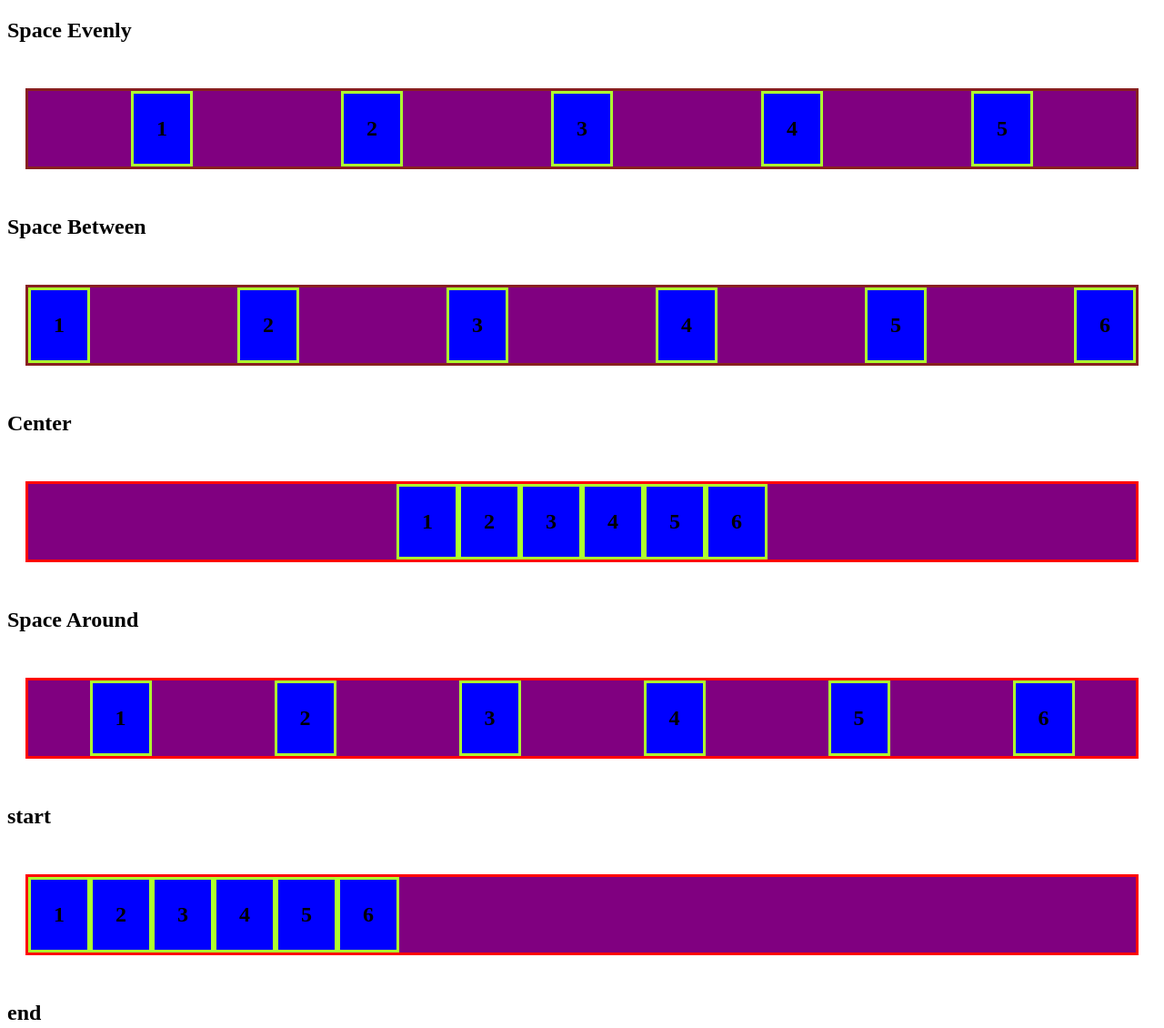
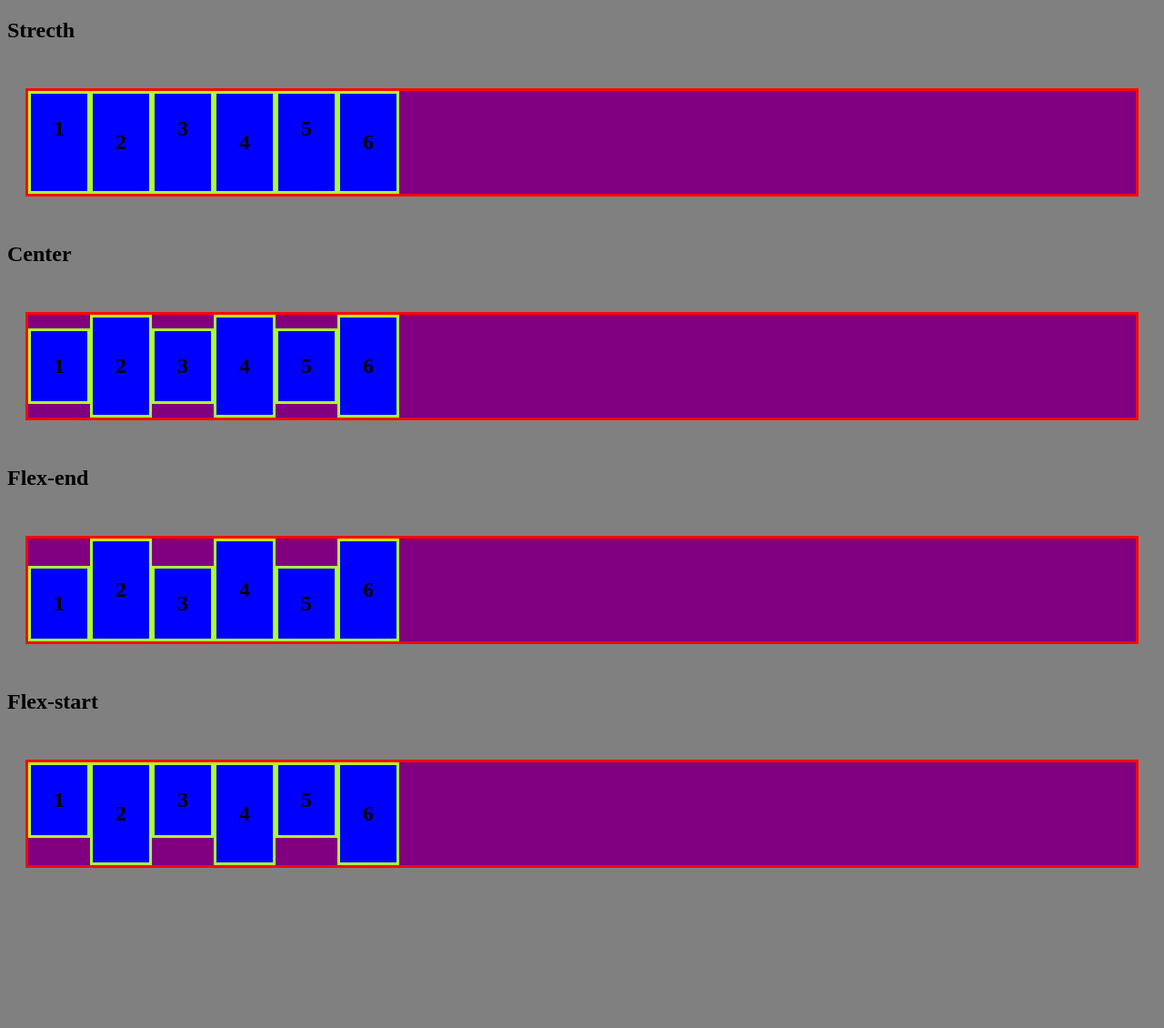
Before and after one commit to headBodyLife/HTML5-CSS3-Dominando-o-Flexbox, a plain HTML site: page index.html in a window 1280 px wide. Shown: the top 1130 px of the page at 91% size. After the commit the page ends 1004 px from the top, so only its background shows below. Drawn offline with Linux system fonts and the light colour scheme.

Commit message:
align items

```diff
--- a/index.html
+++ b/index.html
@@ -10,62 +10,45 @@
 </head>
 
 <body>
-  <h2>Space Evenly</h2>
-  <div class="flex">
-    <div class="item">1</div>
-    <div class="item">2</div>
-    <div class="item">3</div>
-    <div class="item">4</div>
-    <div class="item">5</div>
-  </div>
-  <h2>Space Between</h2>
-  <div class="flex1">
-    <div class="item">1</div>
-    <div class="item">2</div>
-    <div class="item">3</div>
-    <div class="item">4</div>
-    <div class="item">5</div>
-    <div class="item">6</div>
-  </div>
-  <h2>Center</h2>
-  <div class="flex2">
-    <div class="item">1</div>
-    <div class="item">2</div>
-    <div class="item">3</div>
-    <div class="item">4</div>
-    <div class="item">5</div>
-    <div class="item">6</div>
-  </div>
-  <h2>Space Around</h2>
-  <div class="flex3">
-    <div class="item">1</div>
-    <div class="item">2</div>
-    <div class="item">3</div>
-    <div class="item">4</div>
-    <div class="item">5</div>
-    <div class="item">6</div>
-  </div>
-  <h2>start</h2>
+  <h2>Strecth</h2>
   <div class="flex4">
     <div class="item">1</div>
-    <div class="item">2</div>
+    <div class="item2">2</div>
     <div class="item">3</div>
-    <div class="item">4</div>
+    <div class="item2">4</div>
     <div class="item">5</div>
-    <div class="item">6</div>
+    <div class="item2">6</div>
   </div>
-  <h2>end</h2>
+
+  <h2>Center</h2>
   <div class="flex5">
     <div class="item">1</div>
-    <div class="item">2</div>
+    <div class="item2">2</div>
     <div class="item">3</div>
-    <div class="item">4</div>
+    <div class="item2">4</div>
     <div class="item">5</div>
-    <div class="item">6</div>
+    <div class="item2">6</div>
   </div>
 
+  <h2>Flex-end</h2>
+  <div class="flex6">
+    <div class="item">1</div>
+    <div class="item2">2</div>
+    <div class="item">3</div>
+    <div class="item2">4</div>
+    <div class="item">5</div>
+    <div class="item2">6</div>
+  </div>
 
-
+  <h2>Flex-start</h2>
+  <div class="flex7">
+    <div class="item">1</div>
+    <div class="item2">2</div>
+    <div class="item">3</div>
+    <div class="item2">4</div>
+    <div class="item">5</div>
+    <div class="item2">6</div>
+  </div>
 
 </body>
 
--- a/style.css
+++ b/style.css
@@ -1,3 +1,8 @@
+body {
+  background-color: grey;
+  color: black;
+}
+
 .item {
   padding: 25px;
   background-color: blue;
@@ -7,42 +12,20 @@
   font-weight: 900;
 }
 
-.flex {
-  display: flex;
-  justify-content: space-evenly;
-  border: 3px solid #882020;
-  background-color: purple;
-  margin: 50px 20px;
-  gap: 50px;
+.item2 {
+  padding: 40px 25px;
+  background-color: blue;
+  border: 3px solid greenyellow;
+  margin: 0;
+  font-size: 24px;
+  font-weight: 900;
 }
 
-.flex1 {
-  display: flex;
-  justify-content: space-between;
-  border: 3px solid #882020;
-  background-color: purple;
-  margin: 50px 20px;
-}
-
-.flex2 {
-  display: flex;
-  justify-content: center;
-  border: 3px solid #ff0404;
-  background-color: purple;
-  margin: 50px 20px;
-}
-
-.flex3 {
-  display: flex;
-  justify-content: space-around;
-  border: 3px solid #ff0404;
-  background-color: purple;
-  margin: 50px 20px;
-}
 
 .flex4 {
   display: flex;
   justify-content: start;
+  align-items: stretch;
   border: 3px solid #ff0404;
   background-color: purple;
   margin: 50px 20px;
@@ -50,8 +33,27 @@
 
 .flex5 {
   display: flex;
-  justify-content: end;
+  justify-content: start;
+  align-items: center;
   border: 3px solid #ff0404;
   background-color: purple;
   margin: 50px 20px;
 }
+
+.flex6 {
+  display: flex;
+  justify-content: start;
+  align-items: flex-end;
+  border: 3px solid #ff0404;
+  background-color: purple;
+  margin: 50px 20px;
+}
+
+.flex7 {
+  display: flex;
+  justify-content: start;
+  align-items: flex-start;
+  border: 3px solid #ff0404;
+  background-color: purple;
+  margin: 50px 20px;
+}
```
